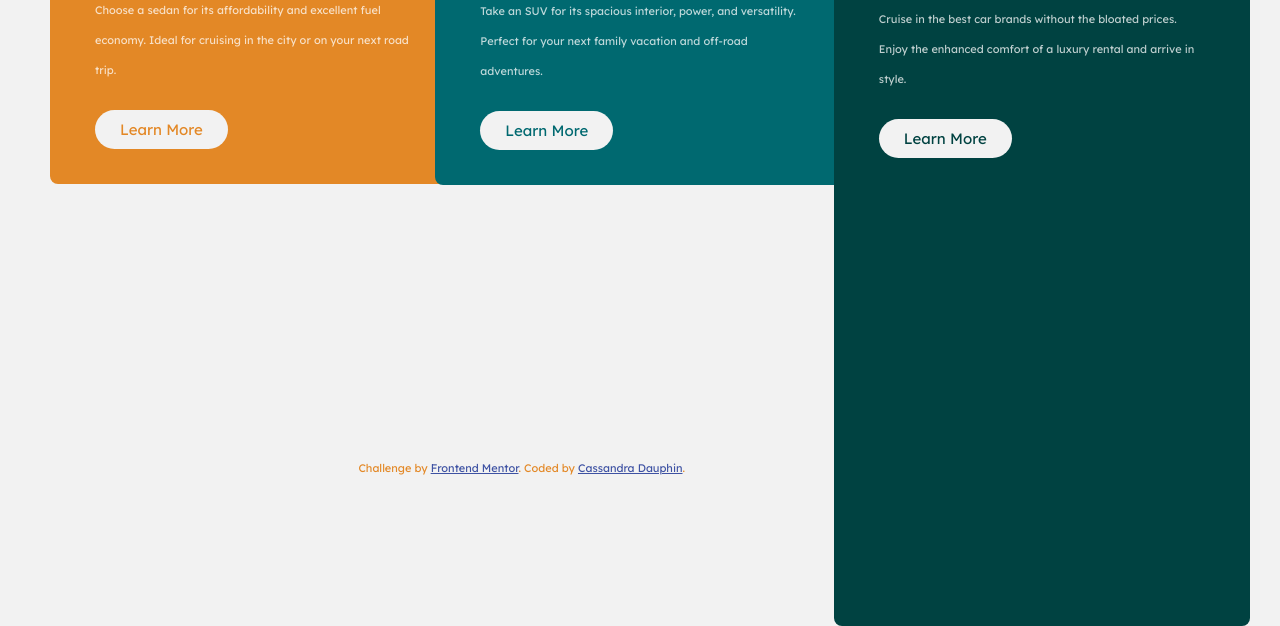
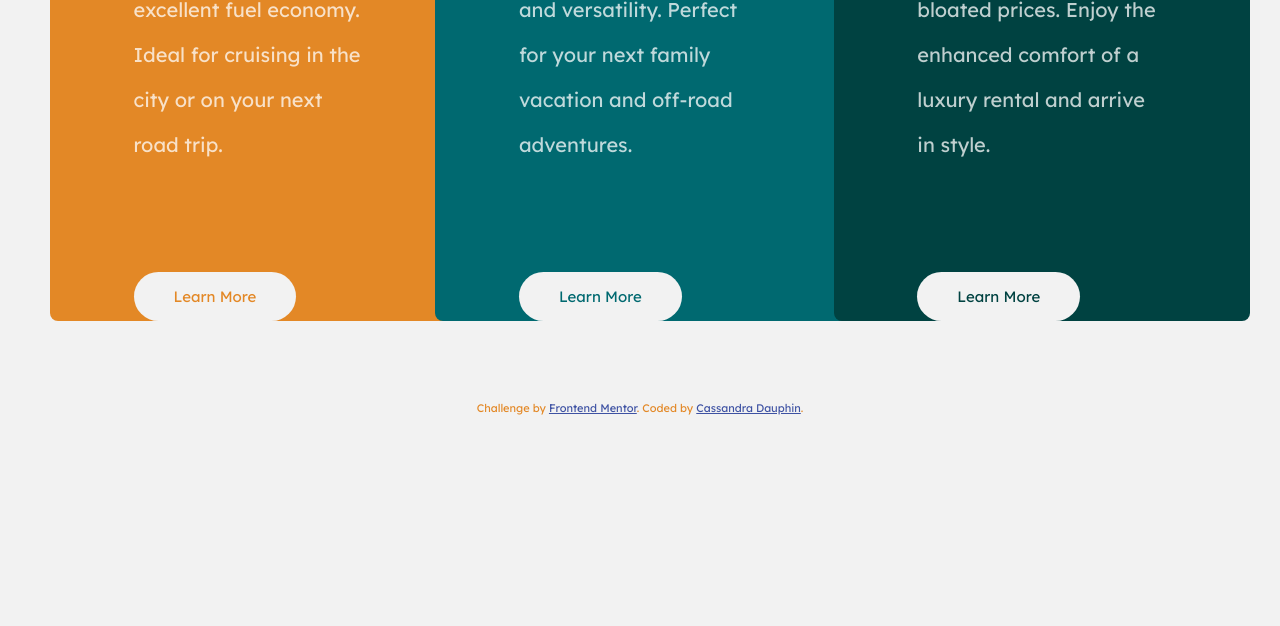
Before and after one commit to CID-devv/3-column-preview-cards, a website: page index.html in a window 1280 px wide. Shown: the part 399-1025 px from the top of the page. After the commit the page ends 814 px from the top, so only its background shows below. Drawn offline with Linux system fonts and the light colour scheme.

Commit message:
updated mobile responsiveness

```diff
--- a/sass/abstracts/_mixins.scss
+++ b/sass/abstracts/_mixins.scss
@@ -28,7 +28,7 @@ $breakpoint argument choices
   }
 
   @if $breakpoint == phone-landscape {
-    @media (min-width: 43.75em) { @content }; //600px / 16
+    @media (max-width: 46.875em) { @content }; //750px / 16
   }
 
   @if $breakpoint == tab-portrait {
@@ -36,7 +36,7 @@ $breakpoint argument choices
   }
 
   @if $breakpoint == tab-landscape {
-    @media (min-width: 64em) { @content }; // 1024px / 16
+    @media (max-width: 64em) { @content }; // 1024px / 16
   }
 
   @if $breakpoint == big-desktop {
--- a/sass/base/_typography.scss
+++ b/sass/base/_typography.scss
@@ -30,7 +30,7 @@ body {
 
     @include responsive(phone) {
       position: absolute;
-      top: 120rem;
-      left: 10%;
+      top: 140rem;
+      left: 20%;
     }
 }
--- a/sass/components/_buttons.scss
+++ b/sass/components/_buttons.scss
@@ -1,6 +1,6 @@
 .btn {
   text-decoration: none;
-  padding: 1.5rem 3rem;
+  padding: 1.5rem 4rem;
   border-radius: 3rem;
   -webkit-border-radius: 3rem;
   -moz-border-radius: 3rem;
@@ -10,7 +10,7 @@
 
 
   @include responsive(tab-landscape) {
-    padding: 1.5rem 2.5rem;
+    padding: 1.5rem 4rem;
   }
 
   @include responsive(tab-portrait) {
@@ -28,8 +28,8 @@
   }
 
   @include responsive(phone) {
-    padding: 0.8rem 2rem;
-    font-size: 1rem;
+    padding:1.5rem 3.5rem;
+    font-size: 1.5rem;
   }
 
   &--orange {
--- a/sass/components/_card.scss
+++ b/sass/components/_card.scss
@@ -2,17 +2,20 @@
 
 
   .card {
-    width: 110%;
+    width: 105%;
     border-radius: 8px;
     -webkit-border-radius: 8px;
     -moz-border-radius: 8px;
     -ms-border-radius: 8px;
     -o-border-radius: 8px;
-    // padding: 7rem;
+    height: 80vh;
+    padding: 8.35rem;
 
     @include responsive(tab-landscape) {
       width:105%;
-      padding: 4.5rem;
+      padding: 5.5rem;
+      height: 70vh;
+
     }
 
     @include responsive(tab-portrait) {
@@ -22,25 +25,25 @@
         width: 20%;
       }
       height: 100vh;
-      margin-bottom: -45rem;
+      margin-bottom: -30rem;
     }
 
     @include responsive (phone-landscape) {
       width: 105%;
       padding: 4.5rem;
-      img {
-        width: 20%;
-      }
+      // img {
+      //   width: 20%;
+      // }
+      height: 50vh;
+      margin-bottom: 0;
     }
 
     @include responsive(phone) {
-      width: 100%;
-      img {
-        width: 40%;
-      }
-      padding:3rem;
-      height: 50vh;
-      margin-bottom: -5rem;
+      width: 90%;
+
+      padding:4.5rem;
+      height: 70vh;
+      margin-bottom: -10rem;
     }
 
 
@@ -52,34 +55,38 @@
 
 
 
-      @include responsive(phone) {
-        font-size: 2.5rem;
-      }
+
     }
 
     &__details {
       .paragraph {
         color: $white-transparent;
-        line-height: 2.5rem;
-        padding-bottom: 8rem;
+        font-size: 2rem;
+        line-height: 4.5rem;
+        padding-bottom: 12rem;
+
+        @include responsive(tab-landscape) {
+          font-size: 1.5rem;
+          line-height: 3rem;
+        }
 
         @include responsive(tab-portrait) {
-        font-size: 2rem;
+        font-size: 2.3rem;
         line-height: 4rem;
         padding-bottom: 6rem;
       }
 
         @include responsive (phone-landscape){
-        line-height: 4rem;
+
         line-height: 3rem;
         font-size: 1.1rem;
         padding-bottom: 3.5rem;
       }
 
         @include responsive(phone) {
-        font-size: 1rem;
-        line-height: 2rem;
-        padding-bottom: 2rem;
+        font-size: 1.5rem;
+        line-height: 3rem;
+        padding-bottom: 4rem;
       }
       }
     }
@@ -95,19 +102,25 @@
 
     &-3 {
       background-color: $darker-cyan-color;
+
+      @include responsive(tab-landscape) {
+        margin-bottom: 0;
+        height: 70vh;
+      }
+
       @include responsive(tab-portrait) {
-        margin-bottom: 0;
-        height: 55vh;
+
+        height: 68vh;
       }
 
       @include responsive (phone-landscape) {
-        margin-bottom: -45rem;
-        height: 100vh;
+        margin-bottom: 0;
+        height: 50vh;
       }
 
       @include responsive(phone) {
         margin-bottom: 0;
-        height: 45vh;
+        height: 60vh;
       }
 
     }
--- a/sass/layout/_grid.scss
+++ b/sass/layout/_grid.scss
@@ -5,10 +5,11 @@
   display: flex;
   justify-content: center;
   align-items: center;
-  // padding: 0 5rem;
+  padding: 0 5rem;
 
   @include responsive(tab-landscape) {
-    padding: 0 5rem;
+    // padding: 0 5rem;
+    margin: 5rem 0;
   }
 
   @include responsive(tab-portrait) {
@@ -19,12 +20,14 @@
 
 @include responsive (phone-landscape) {
   display: flex;
-  margin: 0;
+  margin: 5rem 0;
   height: 100vh;
 }
 
   @include responsive(phone) {
+    display: block;
     margin: 5rem 11rem;
+    padding: 0;
   }
 
   // @include clearfix;
```
Also changed, not shown: css/main.css.
